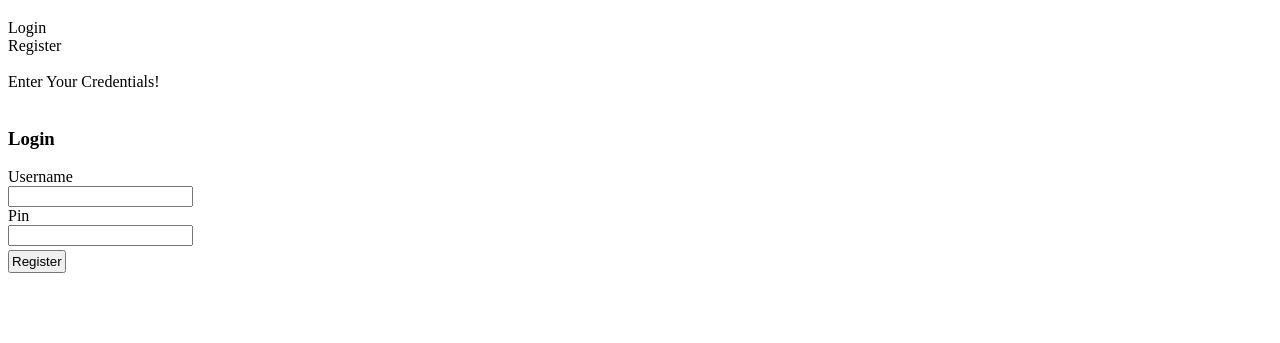
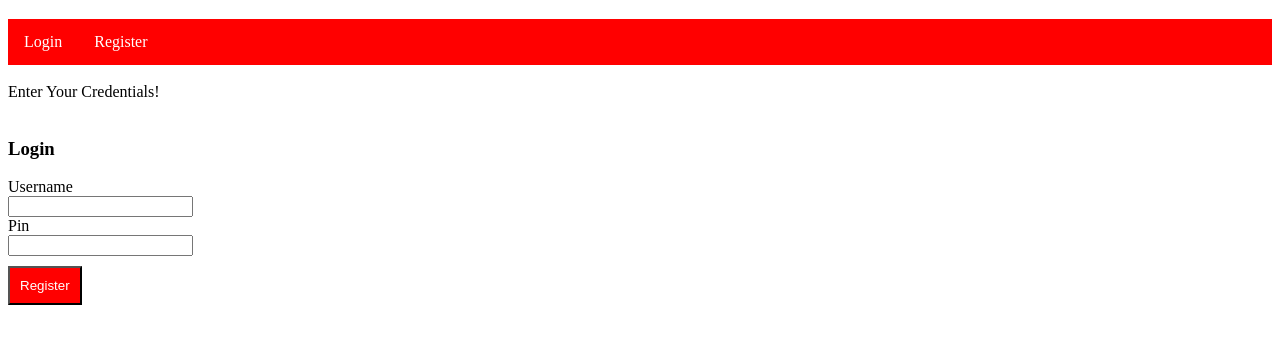
Before and after one commit to dlopez079/ATM-Console, a website: page public/index.html in a window 1280 px wide. Both pictures are taken after a click on the link "Login". Shown: the part 61-404 px from the top of the page. Drawn offline with Linux system fonts and the light colour scheme; files whose address does not match are found by name.

Commit message:
CSS Modification. I adjusted the navigation bar horizontally and added the red background. I added a hover feature for the links in the navigation bar. I added red to the buttons and increased their padding and margin.

```diff
--- a/public/css/styles.css
+++ b/public/css/styles.css
@@ -8,6 +8,25 @@ ul {
   list-style-type: none;
   margin: 0;
   padding: 0;
+  overflow: hidden;
+  background-color: red;
+}
+
+li {
+  float: left;
+}
+
+li a {
+  display: block;
+  color: white;
+  text-align: center;
+  padding: 14px 16px;
+  text-decoration: none;
+}
+
+/* Change the link color to #111 (black) on hover */
+li a:hover {
+  background-color: #111;
 }
 
 input {
@@ -15,6 +34,8 @@ input {
 }
 
 button {
-  padding: 2px;
-  margin-top: 4px;
+  padding: 10px;
+  margin-top: 10px;
+  background-color: red;
+  color: white;
 }
```
